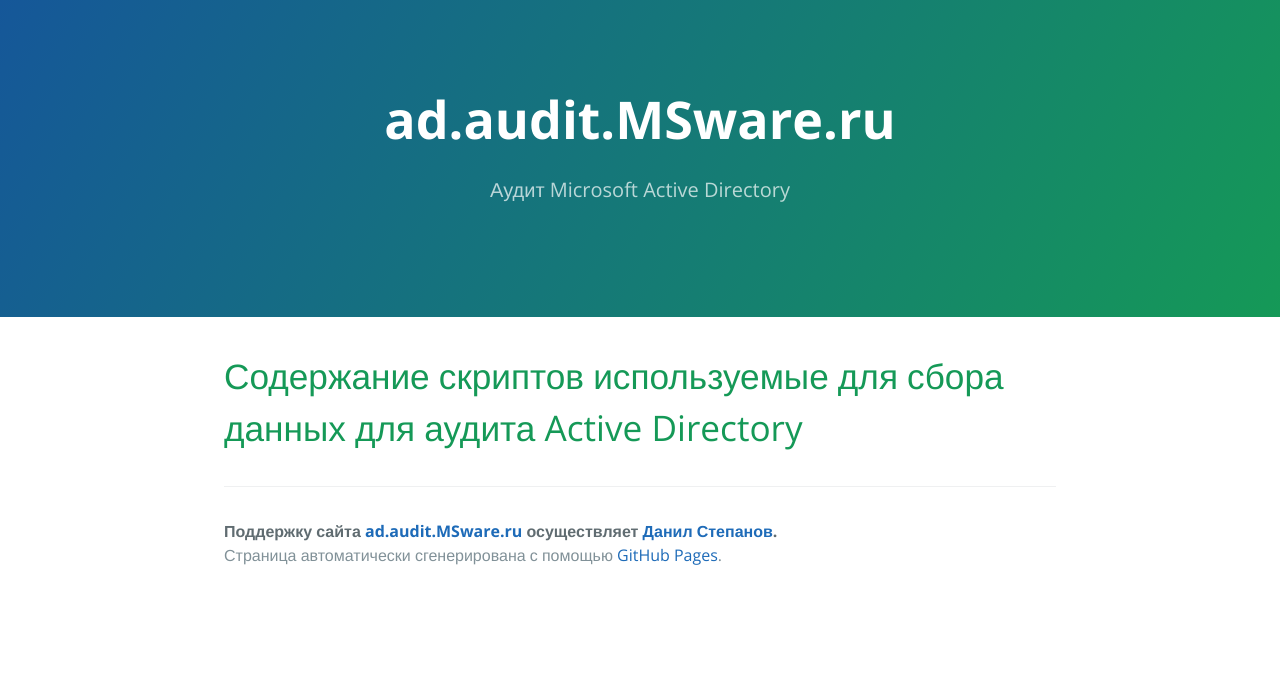
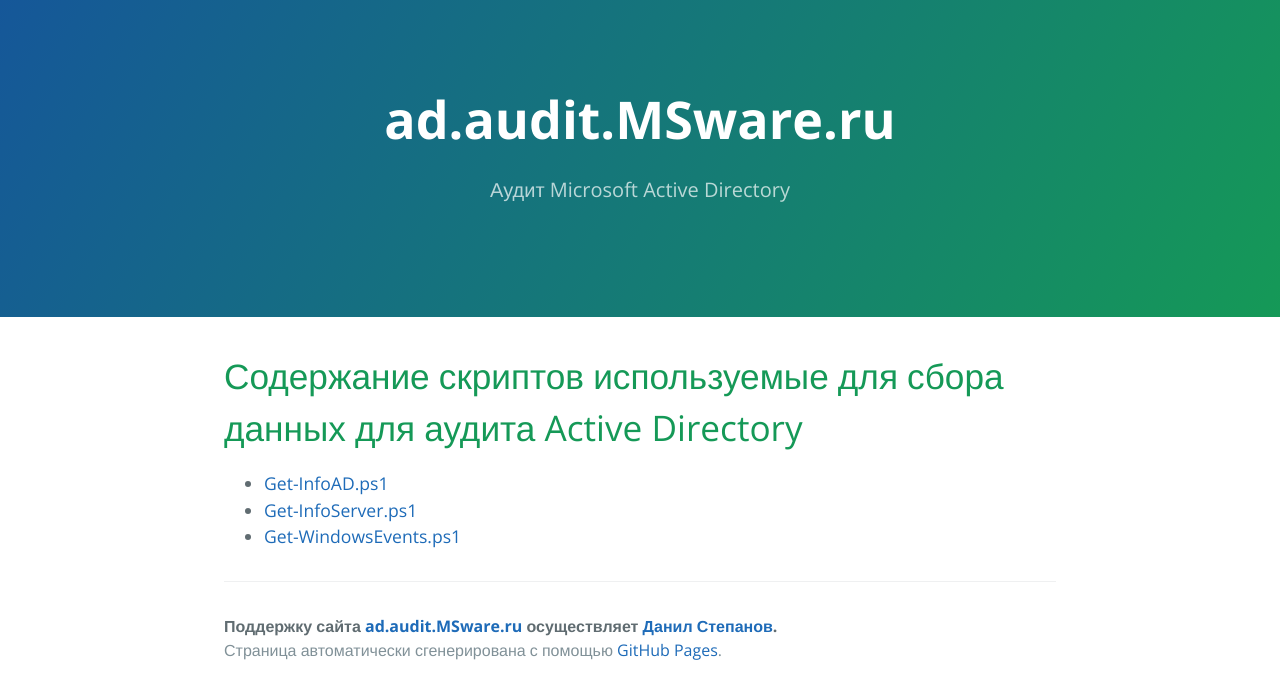
Before and after one commit to dasternd/ad-audit, a Jekyll site: the page built from PowerShell/index.md, in a window 1280 px wide. Shown: the top 699 px of the page. Built offline with Jekyll 4.4.1, drawn with Linux system fonts in a browser that asks for light colours; our own code applies the rules of GitHub Pages for plain Markdown files.

Commit message:
Edit PowerShell

```diff
--- a/PowerShell/index.md
+++ b/PowerShell/index.md
@@ -1 +1,5 @@
 # Содержание скриптов используемые для сбора данных для аудита Active Directory
+
+- [Get-InfoAD.ps1](/PowerShell/Get-InfoAD.ps1)
+- [Get-InfoServer.ps1](/PowerShell/Get-InfoServer.ps1)
+- [Get-WindowsEvents.ps1](/PowerShell/Get-WindowsEvents.ps1)
```
